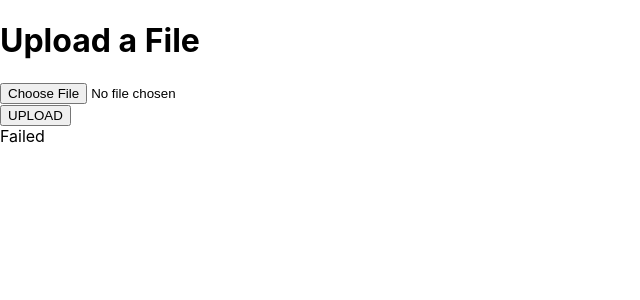
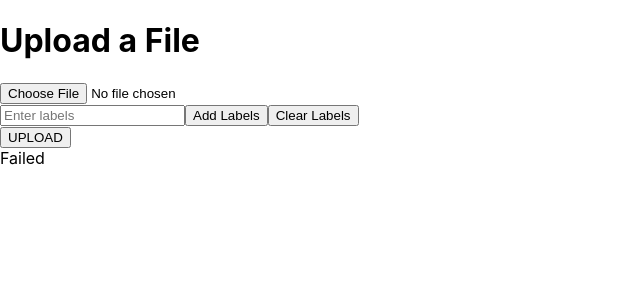
Before and after one commit to duochen13/HikaruNara, a React (Create React App) app: page / in a window 1280 px wide. Shown: the top 300 px of the page, without its empty margins (0-640 px from the left). Built offline with nearby package versions, Linux system fonts and the light colour scheme.

Commit message:
maint: render custom labels in client

```diff
--- a/src/App.js
+++ b/src/App.js
@@ -8,10 +8,15 @@ class App extends Component {
     super(props);
     this.state = {
       success: false,
-      url: ""
+      url: "",
+      tmpLabel: "",
+      customLabels: []
     }
     this.handleChange = this.handleChange.bind(this);
     this.handleUpload = this.handleUpload.bind(this);
+    this.labelChange = this.labelChange.bind(this);
+    this.addLabelClick = this.addLabelClick.bind(this);
+    this.clearLabels = this.clearLabels.bind(this);
   }
 
   handleChange = (e) => {
@@ -59,21 +64,55 @@ class App extends Component {
         this.setState({
           success: true
         })
-        // .catch(err => {
-        //   console.log("ERROR: ", err);
-        // })
+        .catch(err => {
+          console.log("ERROR: ", err);
+        })
       })//.then(result)
     }).catch(err => {
       console.log("ERROR: ", err);
     })
   }
 
+  labelChange = (e) => {
+    this.setState({
+      tmpLabel: e.target.value
+    })
+  }
+
+  addLabelClick = () => {
+    this.setState(prevState => ({
+      customLabels: [...prevState.customLabels, this.state.tmpLabel]
+    }));
+    this.setState({
+      tmpLabel: "",
+    })
+  }
+
+  clearLabels = () => {
+    console.log("clear labels: ", this.state.customLabels);
+    this.setState({
+      customLabels: []
+    })
+  }
+
   render() {
+    const customLabels = this.state.customLabels.map((label, index) =>
+      <p key={index}>{label}</p>
+    );
+
     return(
       <div>
         <h1>Upload a File</h1>
-        <input onChange={this.handleChange} ref={(ref) => { this.uploadInput = ref; }} type="file" />
+        <input type="file" onChange={this.handleChange} ref={(ref) => { this.uploadInput = ref; }} />
         <br />
+
+        <input type="text" value={this.state.tmpLabel} onChange={this.labelChange} placeholder="Enter labels"></input>
+        <button onClick={this.addLabelClick}>Add Labels</button>
+        <button onClick={this.clearLabels}>Clear Labels</button>
+        <br />
+
+        {customLabels}
+
         <button onClick={this.handleUpload}>UPLOAD</button>
         <br />
         {this.state.success ?
```
